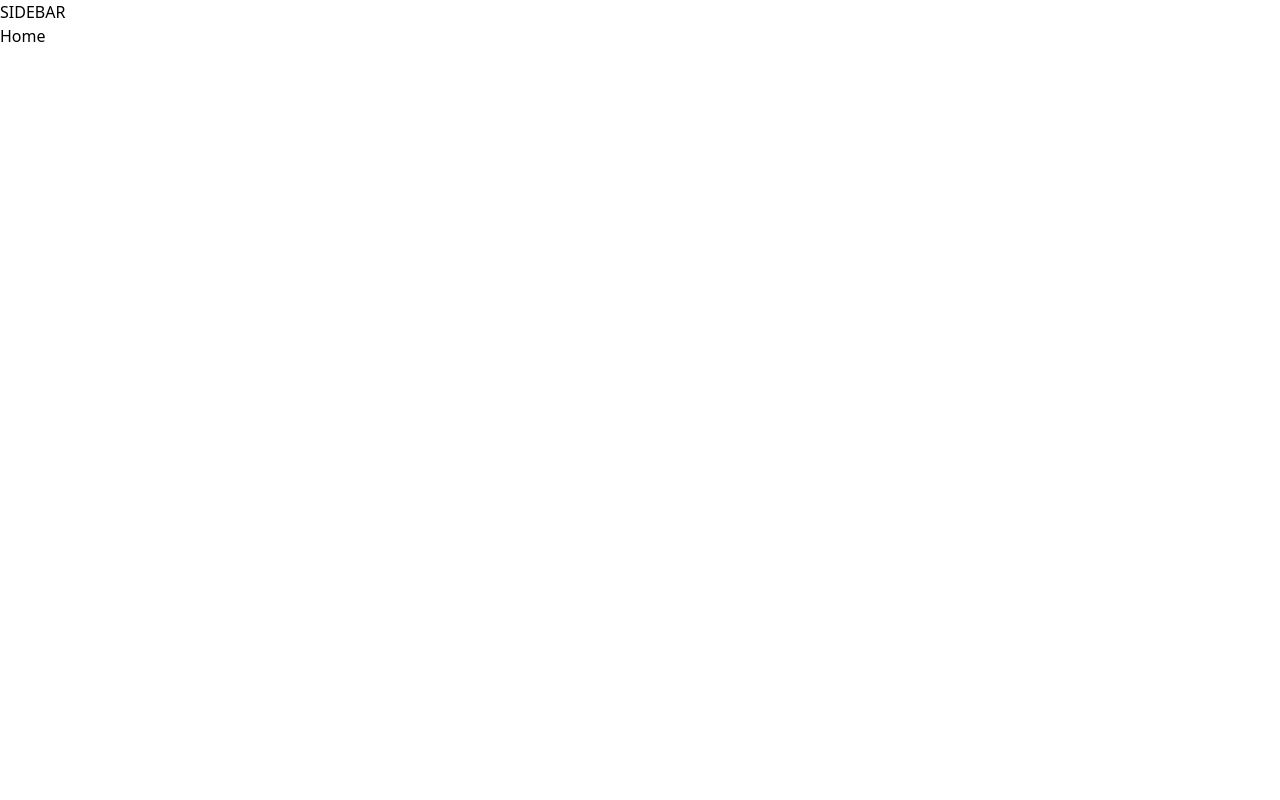
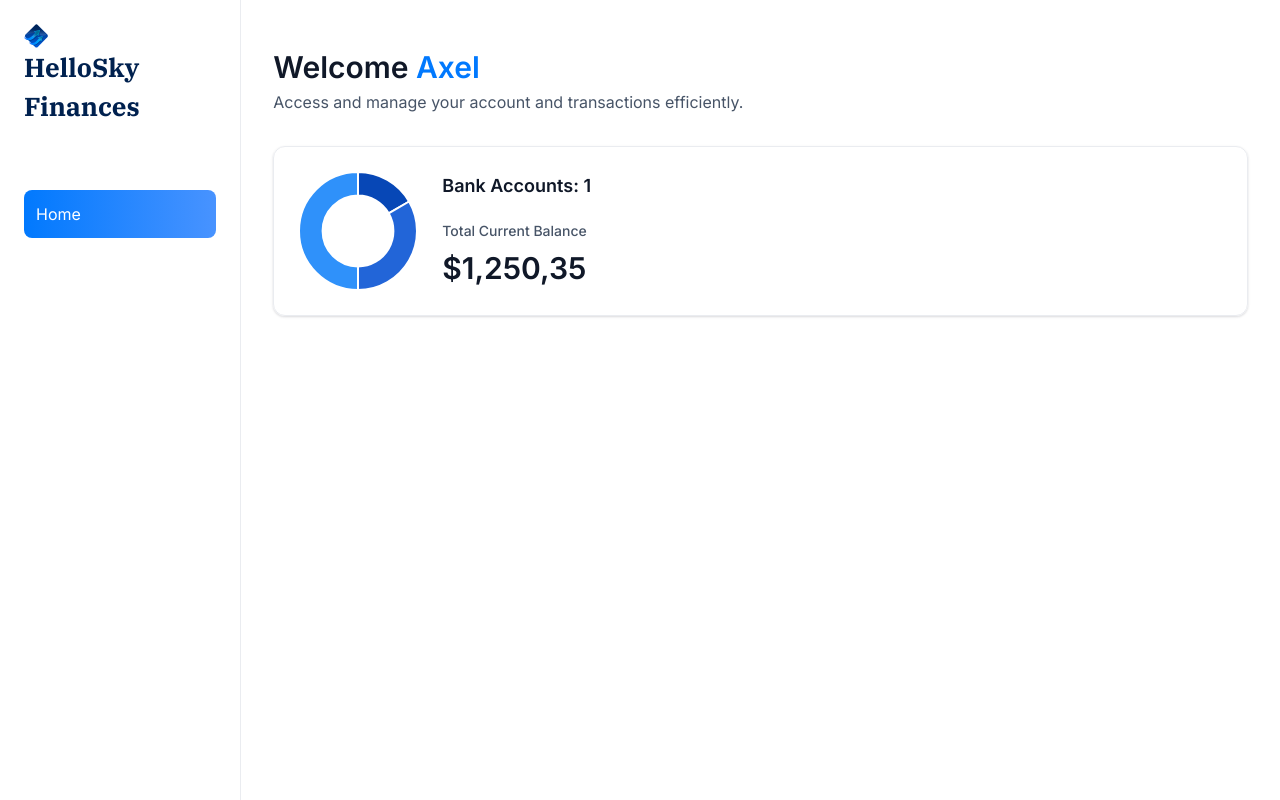
Before and after one commit to SaigaGentil/banking-app, a Next.js app: page / in a window 1280 px wide. Built offline with nearby package versions, Linux system fonts and the light colour scheme.

Commit message:
Implement sidebar, doughnut chart, and current balance view

```diff
--- a/app/(root)/layout.tsx
+++ b/app/(root)/layout.tsx
@@ -1,11 +1,15 @@
+import SideBar from "@/components/SideBar";
+
 export default function RootLayout({
   children,
 }: Readonly<{
   children: React.ReactNode;
 }>) {
+  const loggedIn = { firstName: "Bruno", lastName: "Kamere" };
+
   return (
-    <main>
-      SIDEBAR
+    <main className="flex h-screen w-full font-inter">
+      <SideBar user={loggedIn} />
       {children}
     </main>
   );
--- a/app/(root)/page.tsx
+++ b/app/(root)/page.tsx
@@ -1,7 +1,30 @@
+import HeaderBox from "@/components/HeaderBox";
+import TotalBalanceBox from "@/components/TotalBalanceBox";
 import React from "react";
 
 const Home = () => {
-  return <div>Home</div>;
+  const loggedIn = { firstName: "Axel" };
+
+  return (
+    <section className="home">
+      <div className="home-content">
+        <header className="home-header">
+          <HeaderBox
+            type="greeting"
+            title="Welcome"
+            user={loggedIn?.firstName || "Guest"}
+            subtext="Access and manage your account and transactions efficiently."
+          />
+
+          <TotalBalanceBox
+            accounts={[]}
+            totalBanks={1}
+            totalCurrentBalance={1250.35}
+          />
+        </header>
+      </div>
+    </section>
+  );
 };
 
 export default Home;
--- a/package.json
+++ b/package.json
@@ -10,11 +10,15 @@
   },
   "dependencies": {
     "@radix-ui/react-slot": "^1.0.2",
+    "chart.js": "^4.4.2",
     "class-variance-authority": "^0.7.0",
     "clsx": "^2.1.1",
     "lucide-react": "^0.377.0",
     "next": "14.2.3",
+    "query-string": "^9.0.0",
     "react": "^18",
+    "react-chartjs-2": "^5.2.0",
+    "react-countup": "^6.5.3",
     "react-dom": "^18",
     "tailwind-merge": "^2.3.0",
     "tailwindcss-animate": "^1.0.7"
```
Also changed, not shown: 1 other file (tests, documents, lock files or other folders).
